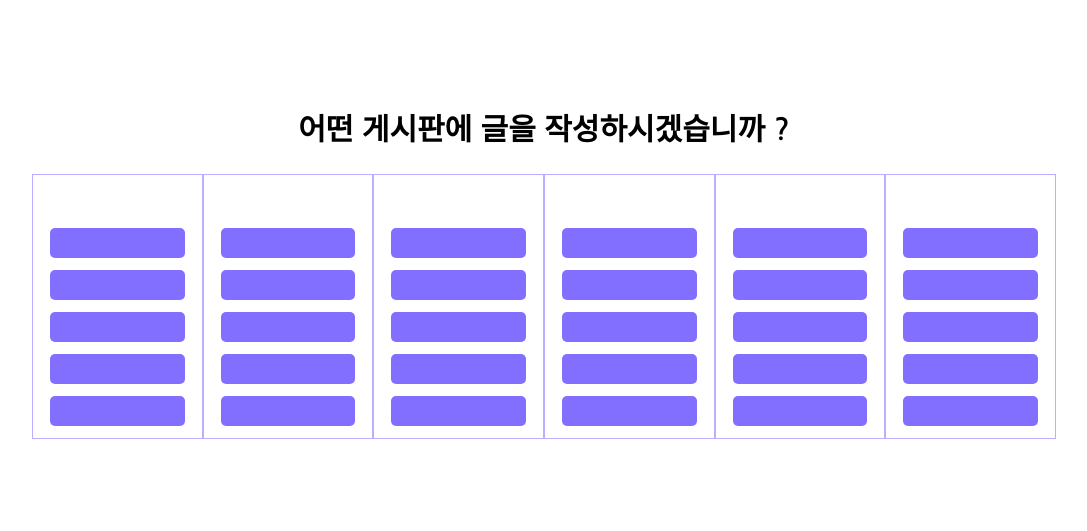
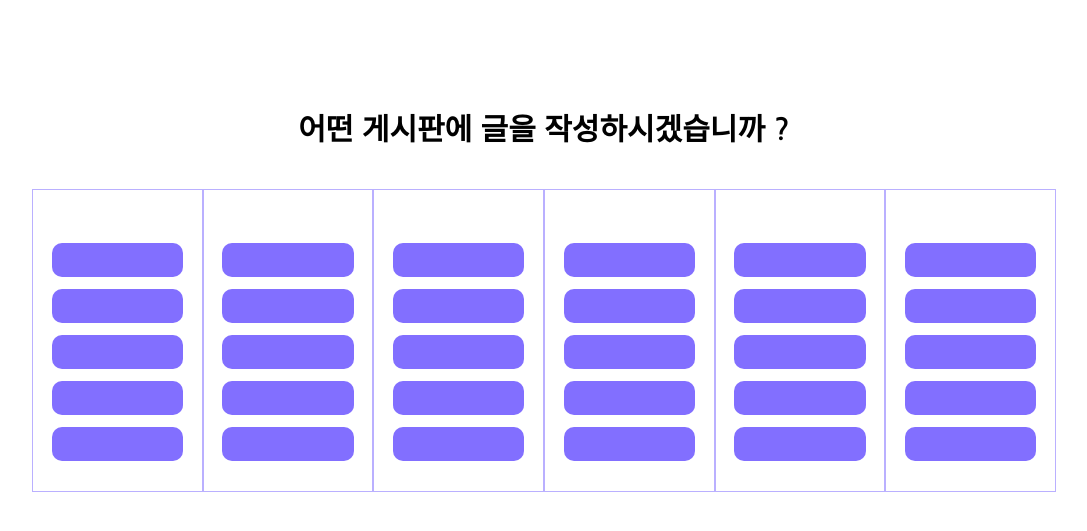
Before and after one commit to Tjdnjs/hackalearn, a Flask app: template templates/question.html in a window 1280 px wide. Shown: the part 100-631 px from the top of the page, without its empty margins (96-1183 px from the left). Run offline with Flask 2, Linux system fonts and the light colour scheme; the template is opened without the code that fills it, so the values that code supplies are empty; some libraries are stand-ins or nearby versions.

Commit message:
Update question.css

```diff
--- a/static/css/question.css
+++ b/static/css/question.css
@@ -8,13 +8,17 @@ section{
     align-items: center;
 }
 
+h2{
+    margin-bottom: 2rem;
+}
+
 button{
-    width : 80%;
-    height: 30px;
+    width : 78%;
+    height: 1.7rem;
     margin-bottom:.6rem;
     background-color:rgb(130, 111, 255);
     border:none;
-    border-radius:5px;
+    border-radius:.5rem;
 }
 button:hover{
     background-color:rgb(82, 55, 255);
@@ -26,7 +30,7 @@ button a{
     text-decoration:none;
     color:white;
     font-size: .75rem;
-    padding: .4rem 25%;
+    padding: .7rem 25%;
 }
 
 #table{
@@ -40,3 +44,7 @@ button a{
     justify-content: center;
     align-items: center;
 }
+
+.column button:last-child{
+    margin-bottom:1.5rem
+}
```
